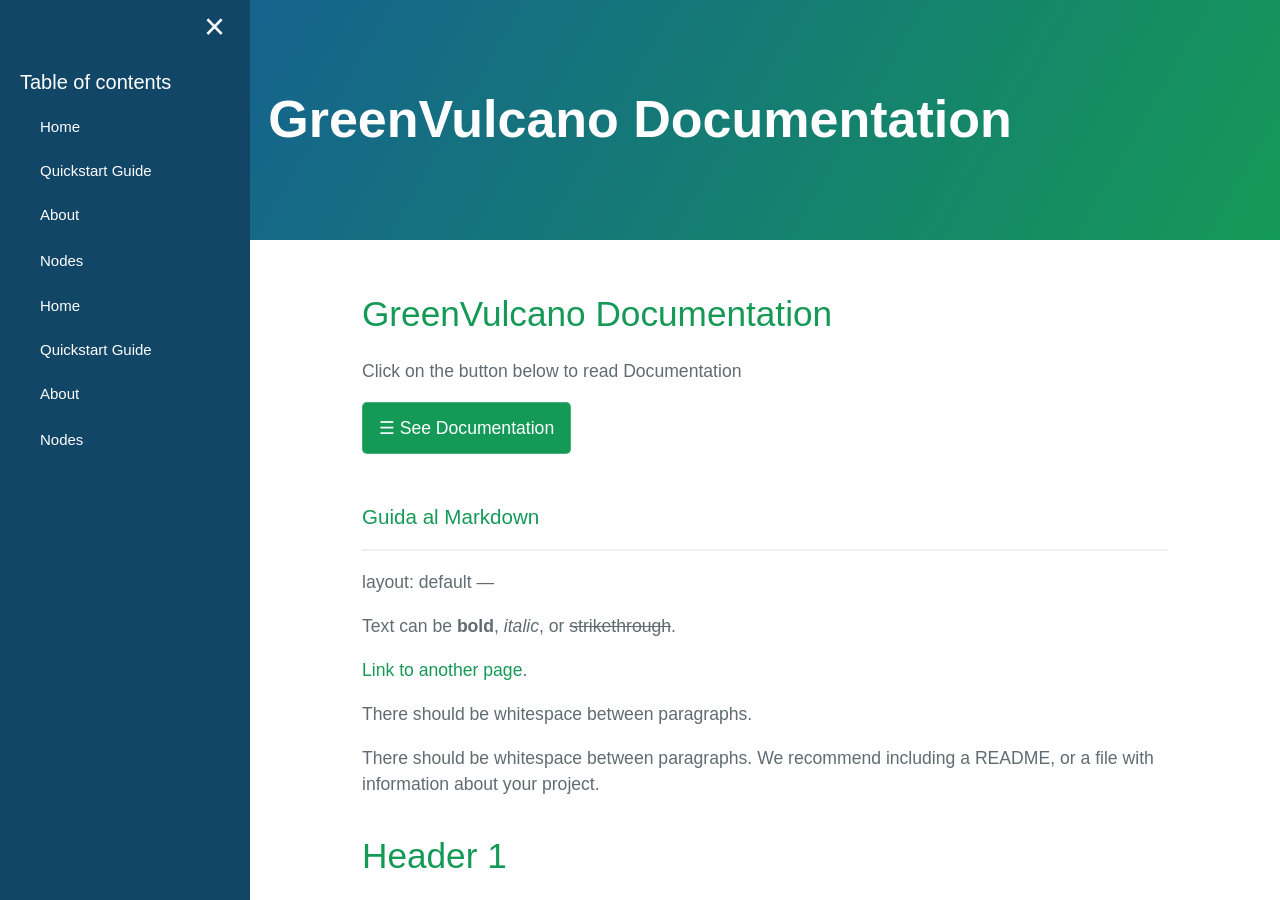
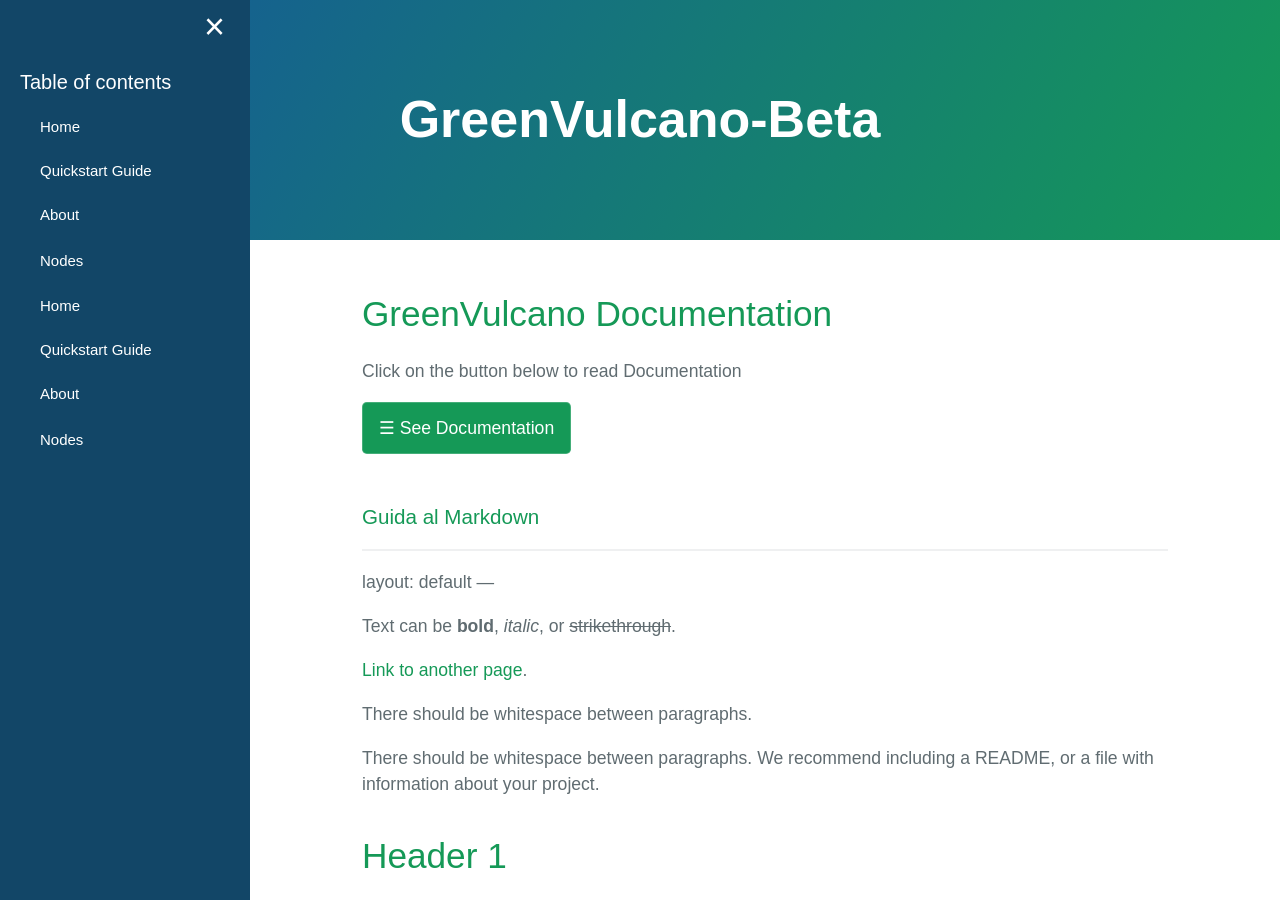
Before and after one commit to dianamw/GreenVulcano-Beta, a Jekyll site: the page built from index.md, in a window 1280 px wide and 900 px high. Built offline with Jekyll 4.4.1, drawn with Linux system fonts in a browser that asks for light colours; our own code applies the rules of GitHub Pages for plain Markdown files; the repository's description, which GitHub fills in, is left out.

Commit message:
Update body.html

```diff
--- a/_includes/body.html
+++ b/_includes/body.html
@@ -1,6 +1,6 @@
 <body>
     <section class="page-header">
-     <h1 class="project-name">{{ site.title | default: site.github.repository_name }}</h1>
+     <h1 class="project-name">{{ site.page | default: site.github.repository_name }}</h1>
     <!-- <h1 class="project-tagline">{{ site.description | default: site.github.project_tagline }}</h1> -->
     </section>
      <style>
```
